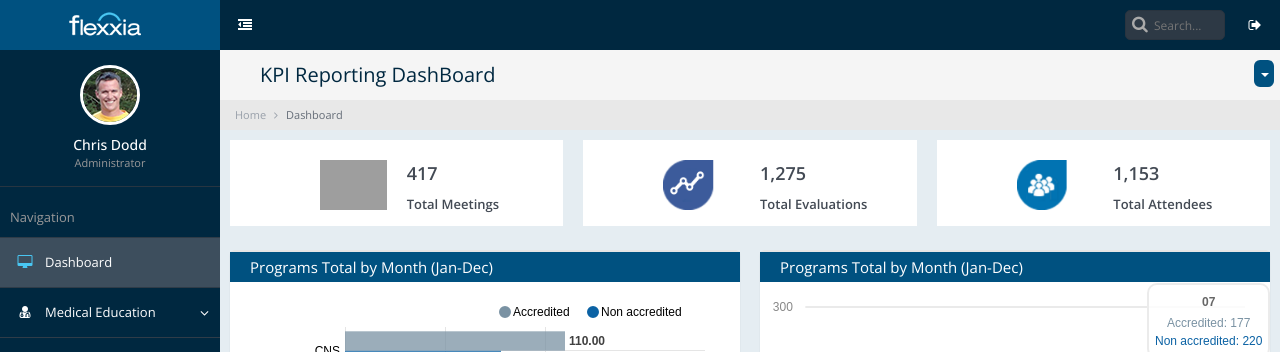
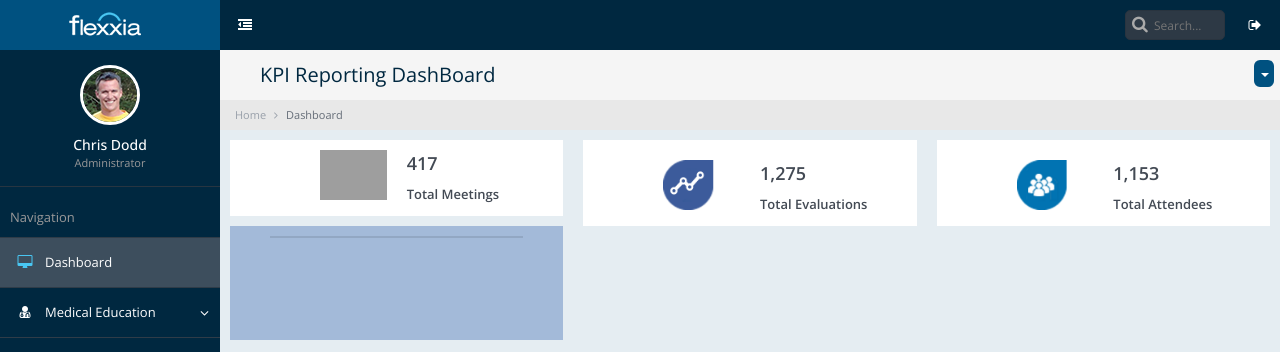
Before and after one commit to dhustlerz/flexxiademodesign, a PHP site: page / in a window 1280 px wide. Shown: the top 352 px of the page. Run offline with PHP 8.4, Linux system fonts and the light colour scheme; some libraries are stand-ins or nearby versions; grey boxes are pictures that could not be loaded.

Commit message:
Dashboard update

```diff
--- a/includes/body.inc.php
+++ b/includes/body.inc.php
@@ -8,8 +8,8 @@
              // END PAGE SIDEBAR -->
 
              // PAGE CONTENT -->
-            include 'content.inc.php';
-            // END PAGE CONTENT -->
+             include 'content.inc.php';
+             // END PAGE CONTENT -->
 
 
             ?>
--- a/includes/content.inc.php
+++ b/includes/content.inc.php
@@ -79,32 +79,50 @@ $output.='<div class="page-content">';
          * START Total Meetings
          */
         $output.='<div class="col-md-4 ">';
-
-                $output.='<div class="dashpage-square-number-wrapper bg-ffffff">';
-                    $output.='<div class="dashpage-square-number-top padding-top-10 ">';
-                    $output.='<div class=" col-xs-12 ">';
+           /*--------------------------------------------------------------------------------------*/
+            $output.='<div class="dashpage-square-number-wrapper">';
+                $output.='<div class="dashpage-square-number-top">';
+                  $output.='<div class="col-md-12 bg-ffffff">';
 
                     $output.='<div class="col-md-6 col-xs-6 " style="">';
+                    /*--------------------------------------------------------------------------------------*/
                       $output.='<div class=" padding-top-10 float-right"><img src="img/icons/cal-icon.png" alt="Mountain View" style="height:50px">';
                       $output.='</div>';
+                    /*--------------------------------------------------------------------------------------*/
                     $output.='</div>';
+
                     $output.='<div class="col-md-6">';
+                    /*--------------------------------------------------------------------------------------*/
                       $output.='<div class="dashpage-square-number-top padding-top-10 padding-bottom-10">';
                         $output.='<div class="animate-number h3 line-height-1-5">417</div>';
                         $output.='<div class="h6 padding-top-6">Total Meetings</div>';
                       $output.='</div>';
+                    /*--------------------------------------------------------------------------------------*/
                   $output.='</div>';
                 $output.='</div>';
+            $output.='</div>';
+           /*--------------------------------------------------------------------------------------*/
+                $output.='<div class="col-md-12  bg-a3bad9 margin-top-10">';
+                    $output.='<div class="dashpage-square-number-left  padding-0 height-52">';
 
-                    $output.='</div><div class="row margin-top-10">';
-                    // $output.='<div class="dashpage-square-number-left col-xs-6 bg-a3bad9 color-002840 padding-0 height-52">';
-                    //     $output.='<div class="margin-top-6 margin-bottom-6">387</div>';
-                    //     $output.='<div class="font-size-10">Accredited</div>';
+                      $output.='<div class="xe-progress">';
+                        //$output.='<span class="xe-progress-fill" data-fill-from="0" data-fill-to="56" data-fill-unit="%" data-fill-property="width" data-fill-duration="2" data-fill-easing="true" style="width:56%"></span>';
+                        $output.='<span class="xe-progress-fill" data-fill-from="0" data-fill-to="56"></span>';
+
+                      $output.='</div>';
+                      // $output.='<div class="progress">';
+                      //   $output.='<div class="progress-bar" role="progressbar" aria-valuenow="60" aria-valuemin="0" aria-valuemax="100" style="width: 60%;">';
+                      //     $output.='<span class="sr-only">60% Complete</span>';
+                      //   $output.='</div>';
                       // $output.='</div>';
-                    // $output.='<div class="dashpage-square-number-right col-xs-6 bg-005180 color-fff padding-0 height-52">';
-                    //     $output.='<div class="margin-top-6 margin-bottom-6">30</div>';
-                    //     $output.='<div class="font-size-10 text-center">Non Accred</div>';
-                    // $output.='</div>';
+
+                        $output.='<div class="margin-top-6 margin-bottom-6"></div>';
+                        $output.='<div class="font-size-10"></div>';
+                    $output.='</div>';
+                    $output.='<div class="dashpage-square-number-right col-xs-6   padding-0 height-52">';
+                        $output.='<div class="margin-top-6 margin-bottom-6"></div>';
+                        $output.='<div class="font-size-10 text-center"></div>';
+                    $output.='</div>';
                 $output.='</div>';
         $output.='</div>';
         /**
```
Lines whose indentation alone changed are shown as unchanged.
